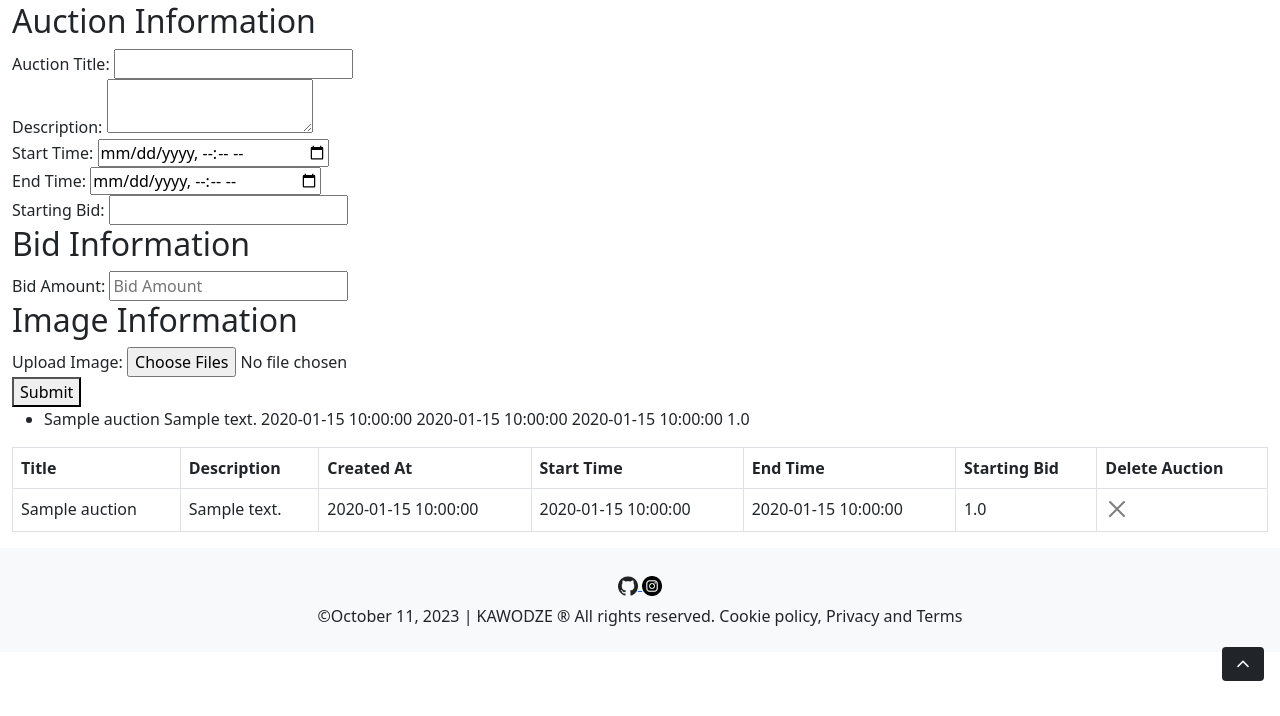
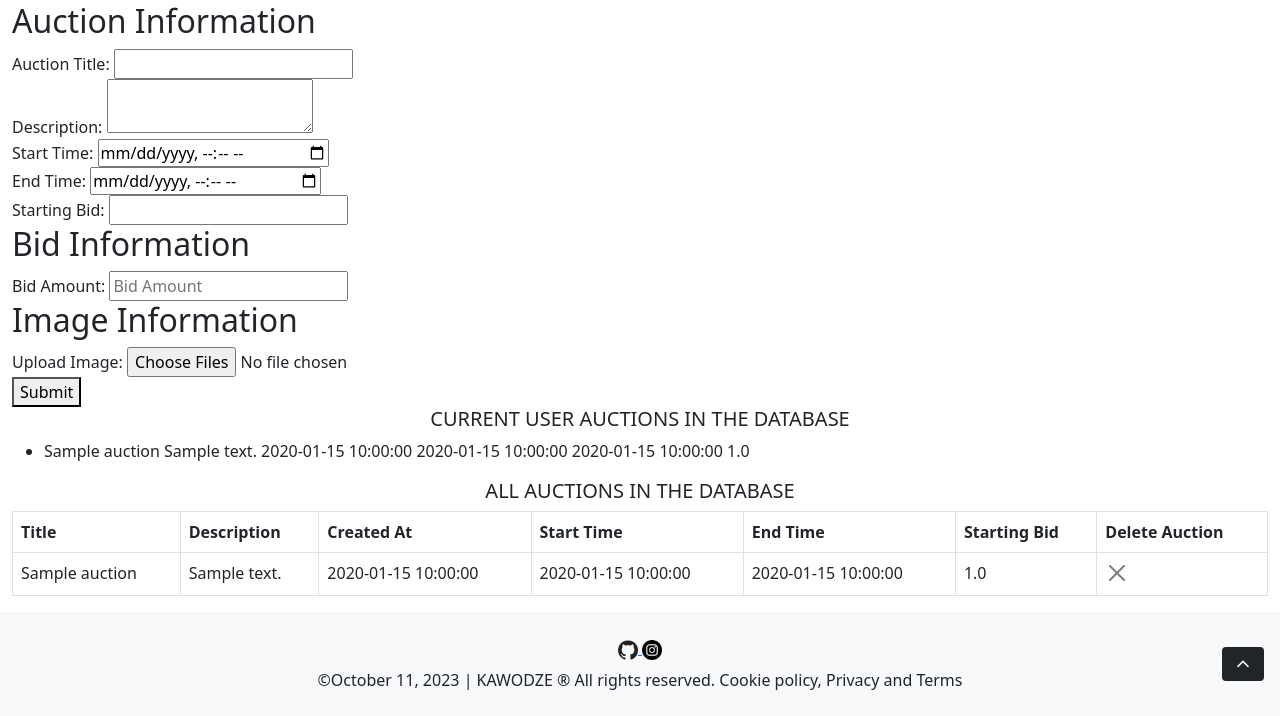
Before and after one commit to Pizzosta/AuctionWebsite, a Flask app: page /admin in a window 1280 px wide. Shown: the part 103-819 px from the top of the page. Before the commit the page ends 784 px from the top, so only its background shows below. Run offline with Flask 3, Linux system fonts and the light colour scheme; a user stored in the database is signed in; tables that the repository leaves empty hold one stand-in row (values such as "Sample post"); some libraries are stand-ins or nearby versions.

Commit message:
All auctions in the database showing on homepage

```diff
--- a/webflask/templates/admin.html
+++ b/webflask/templates/admin.html
@@ -47,9 +47,9 @@
 </form>
 
 <div>
+    <h5 class="text-center">CURRENT USER AUCTIONS IN THE DATABASE</h5>
     <ul class="list">
         {% for auction in user.auctions %}
-
         <li>
             {{ auction.title }}
             {{ auction.description }}
@@ -59,11 +59,11 @@
             {{ auction.starting_bid }}
 
         </li>
-
         {% endfor %}
     </ul>
 </div>
 <div>
+    <h5 class="text-center">ALL AUCTIONS IN THE DATABASE</h5>
     <table class="table table-bordered">
         <thead>
             <tr>
@@ -78,7 +78,7 @@
         </thead>
         <tbody>
             {% for auction in user.auctions %}
-            {% if auction.user.is_admin %}
+
             <tr id="auction-row-{{ auction.id }}">
                 <td>{{ auction.title }}</td>
                 <td>{{ auction.description }}</td>
@@ -90,38 +90,10 @@
                         onclick="deleteAuction({{ auction.id }})"></button>
                 </td>
             </tr>
-            {% endif %}
+
             {% endfor %}
         </tbody>
     </table>
 </div>
 
-<!--<table class="table" id="resultsTable">
-    <thead>
-        <tr>
-            <th>Service</th>
-            <th>IP</th>
-            <th></th>
-        </tr>
-    </thead>
-    <tbody>
-        {% for test_request in user.test_requests %}
-        <tr id="test-request-row-{{ test_request.request_id }}">
-            <td>
-                <ul class="list-group-numbered">
-                    {% for service in test_request.services %}
-                    <li class="list-group-item">
-                        {{ service.name }}
-                    </li>
-                    {% endfor %}
-                </ul>
-            </td>
-            <td>{{ test_request.ip }}</td>
-            <td> <button type="button" class="btn-close float-end"
-                    onclick="deleteTestRequest({{ test_request.request_id }})"></button>
-            </td>
-        </tr>
-        {% endfor %}
-    </tbody>
-</table>-->
 {% endblock %}
--- a/webflask/templates/base.html
+++ b/webflask/templates/base.html
@@ -139,8 +139,7 @@
         <div>
             <h4 class="text-center"> LIVE AUCTIONS </h4>
             <ul class="list-unstyled">
-                {% for auction in user.auctions %}
-                {% if auction.user.is_admin %}
+                {% for auction in all_auctions %}
                 <li class="p-3 m-2 border rounded">
                     <h4 class="text-center">ABOUT THIS AUCTION</h4>
                     <div class="container row">
@@ -187,7 +186,6 @@
                         </ul>
                     </div>
                 </li>
-                {% endif %}
                 {% endfor %}
             </ul>
         </div>
@@ -218,9 +216,9 @@
         </div>
 
         <div>
-            <h2>Auctions by Admin Users</h2>
+            <h2>ALL AUCTIONS IN THE DATABASE</h2>
             <ul class="list-unstyled">
-                {% for auction in user.auctions %}
+                {% for auction in all_auctions %}
 
                 <!-- Your auction content created by admins here -->
                 <p> {{ auction.description }}</p>
--- a/webflask/views.py
+++ b/webflask/views.py
@@ -15,7 +15,8 @@ views = Blueprint('views', __name__)
 @views.route('/', methods=['GET', 'POST'])
 def home_page():
     show_div = True  # Set the value of show_div
-    return render_template("base.html", show_div=show_div, user=current_user)
+    all_auctions = Auction.query.all() # Fetch all auctions from all users
+    return render_template("base.html", show_div=show_div, user=current_user, all_auctions=all_auctions)
 
 
 @views.route('/account', methods=['POST', 'GET'])
```
Also changed, not shown: webflask/static/images/uploads/arrow_drop_11.png (deleted), webflask/static/images/uploads/arrow_drop_30.png (deleted).
